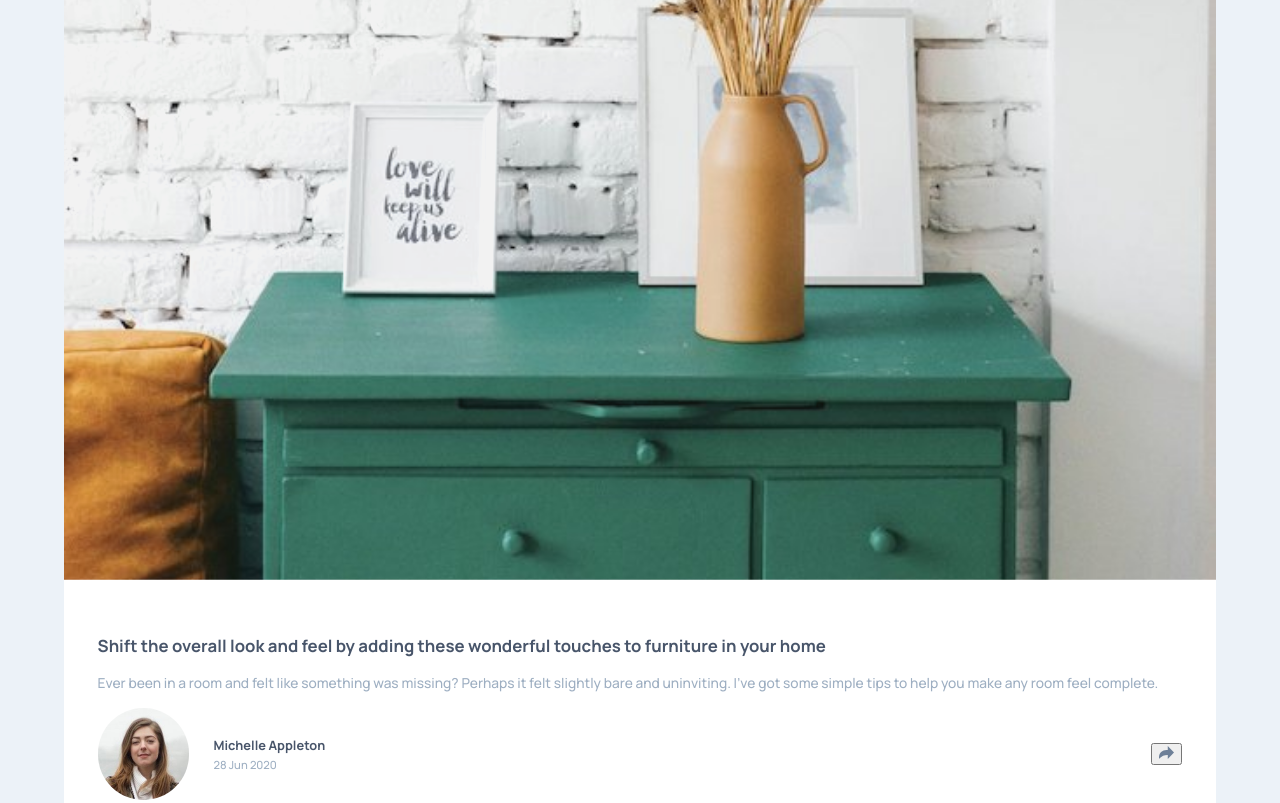
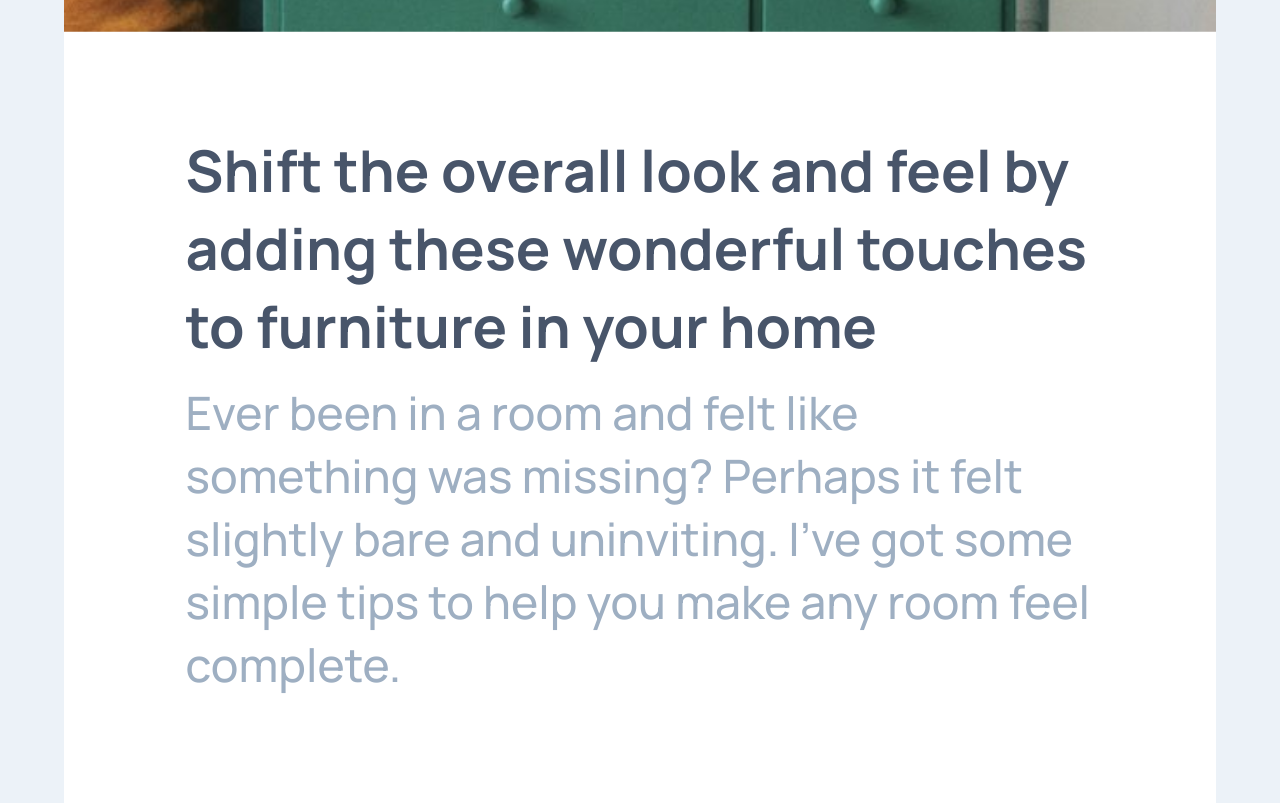
Before and after one commit to rainof/article-preview-component-project, a website: page index.html in a window 1280 px wide. Shown: the part 200-1003 px from the top of the page. Drawn offline with Linux system fonts and the light colour scheme.

Commit message:
fix: resolve layout issues affecting item size and positioning on different screen sizes

```diff
--- a/index.html
+++ b/index.html
@@ -22,6 +22,7 @@
 
   <body id="root">
     <div class="card_container">
+      <div class="main_card">
         <img src="./images/drawers.jpg" alt="Drawers" class="card_image" />
         <div class="card_content">
           <div class="card_title">
@@ -45,7 +46,7 @@
               <div class="author_name">Michelle Appleton</div>
               <div class="author_date">28 Jun 2020</div>
             </div>
-          <div class="card_share">
+            <div class="share_container">
               <button id="share_button">
                 <img
                   src="./images/icon-share.svg"
@@ -53,32 +54,49 @@
                   class="share_icon"
                 />
               </button>
-            <!-- <div class="share_dropdown">
-              <button class="share_dropdown_item">
-                <img
-                  src="./images/icon-facebook.svg"
-                  alt="Facebook"
-                  class="share_dropdown_icon"
-                />
-              </button>
-              <button class="share_dropdown_item">
-                <img
-                  src="./images/icon-twitter.svg"
-                  alt="Twitter"
-                  class="share_dropdown_icon"
-                />
-              </button>
-              <button class="share_dropdown_item">
-                <img
-                  src="./images/icon-pinterest.svg"
-                  alt="Pinterest"
-                  class="share_dropdown_icon"
-                />
-              </button>
-            </div> -->
             </div>
           </div>
         </div>
       </div>
+      <!-- <div class="floating_share">
+        <div class="share_container">
+          <div class="mobile_share_name">Share</div>
+          <div class="mobile_share_logo">
+            <ul class="icon-list">
+              <li>
+                <a href="#">
+                  <img
+                    src="./images/icon-facebook.svg"
+                    alt="Facebook"
+                    class="mobile_icon"
+                  />
+                </a>
+              </li>
+              <li>
+                <a href="#">
+                  <img
+                    src="./images/icon-twitter.svg"
+                    alt="Twitter"
+                    class="mobile_icon"
+                  />
+                </a>
+              </li>
+              <li>
+                <a href="#">
+                  <img
+                    src="./images/icon-pinterest.svg"
+                    alt="Pinterest"
+                    class="mobile_icon"
+                  />
+                </a>
+              </li>
+            </ul>
+          </div>
+        </div>
+        <button id="share_button">
+          <img src="./images/icon-share.svg" alt="Share" class="share_icon" />
+        </button>
+      </div> -->
+    </div>
   </body>
 </html>
--- a/src/styles.css
+++ b/src/styles.css
@@ -11,21 +11,26 @@
     display: flex;
     justify-content: center;
     align-items: center;
-    height: auto;
+    height: 100vh;
     font-family: "Manrope", sans-serif;
-    /* font-size: 13px; */
 }
 
 .card_container {
     display: flex;
-    flex-direction: column;
-    border-radius: 1rem;
+    position: relative;
+    border-radius: 15px;
     background-color: var(--white);
     width: 90vw;
     height: auto;
     overflow: hidden;
     padding: 0;
-    margin: 2rem 0;
+    margin: 0;
+}
+
+.main_card {
+    display: flex;
+    flex-direction: column;
+
 }
 
 .card_image {
@@ -40,47 +45,44 @@
 }
 
 .card_content {
-    padding: 0 2.1rem;
+    padding: 0 9.5vw;
     background-color: hsl(210, 46, 95);
     border-radius: 0.5rem;
     box-shadow: none;
-    transform: translateY(-10vw);
+    transform: translateY(-6vw);
 }
 
 .card_title {
     color: var(--very-dark-grayish-blue);
-    font-size: 1.05rem;
+    font-size: 4.5vw;
     font-weight: 700;
 }
 
 .card_description {
     color: var(--grayish-blue);
-    font-size: 0.86rem;
+    font-size: 3.6vw;
     font-weight: 400;
     margin-top: 0.5rem;
-    line-height: 1.2rem;
+    /* line-height: 1.2rem; */
     margin: 1rem 0;
 }
 
 .card_footer {
     display: flex;
-    flex-direction: row;
     align-items: center;
-    /* width: 100%; */
+    margin-top: 12vw;
 }
 
 .card_author {
     display: flex;
-    flex-direction: row;
-    justify-content: space-between;
+    /* justify-content: space-between; */
     align-items: center;
-    /* margin: 1rem 0; */
-    width: 7rem;
-    margin-right: 1.5rem;
+    /* width: 7rem; */
+    margin-right: 4.5vw;
 }
 
 .author_image {
-    width: 100%;
+    width: 11vw;
     height: auto;
     border-radius: 50%;
     object-fit: cover;
@@ -92,19 +94,87 @@
     flex-direction: column;
     justify-content: center;
     align-items: start;
-    margin-right: 3rem;
+    /* margin-right: 1.5rem; */
     width: 100%;
 }
 
 .author_name {
     color: var(--very-dark-grayish-blue);
-    font-size: 0.8rem;
+    font-size: 3.6vw;
     font-weight: 700;
 }
 
 .author_date {
     color: var(--grayish-blue);
-    font-size: 0.7rem;
+    font-size: 3.6vw;
     font-weight: 400;
-    margin-top: 0.2rem;
+    margin-top: 1vw;
 }
+
+#share_button {
+    display: flex;
+    flex-direction: row;
+    justify-content: center;
+    align-items: center;
+    width: 9.5vw;
+    height: 9.5vw;
+    border-style: none;
+    border-radius: 50%;
+    background-color: var(--light-grayish-blue);
+    cursor: pointer;
+}
+
+.share_icon {
+    width: 4.5vw;
+    height: auto;
+    fill: var(--very-dark-grayish-blue);
+}
+
+.floating_share {
+    /* display: flex; */
+    /* align-items: center;
+    justify-content: start; */
+    position: absolute;
+    background-color: var(--very-dark-grayish-blue);
+    z-index: 1;
+    width: 100%;
+    height: auto;
+}
+
+.share_container {
+    display: flex;
+    justify-content: start;
+    align-items: center;
+    /* padding: 1rem 2rem; */
+}
+
+
+
+/* .mobile_share_items {
+    display: flex;
+    align-items: center;
+    justify-content: space-between;
+    position: relative;
+    padding: 10px;
+    border: 1px solid #ccc;
+    margin-top: 10px;
+    background-color: var(--very-dark-grayish-blue);
+    z-index: 1;
+}
+
+.mobile_share_name {
+    text-transform: uppercase;
+    color: var(--light-grayish-blue);
+    padding: 2rem;
+}
+
+.mobile_share_logo {
+    list-style-type: none;
+}
+
+.mobile_icon {
+    display: flex;
+    flex-direction: row;
+    width: 60%;
+    margin-left: 1rem;
+} */
```
Lines whose indentation alone changed are shown as unchanged.
